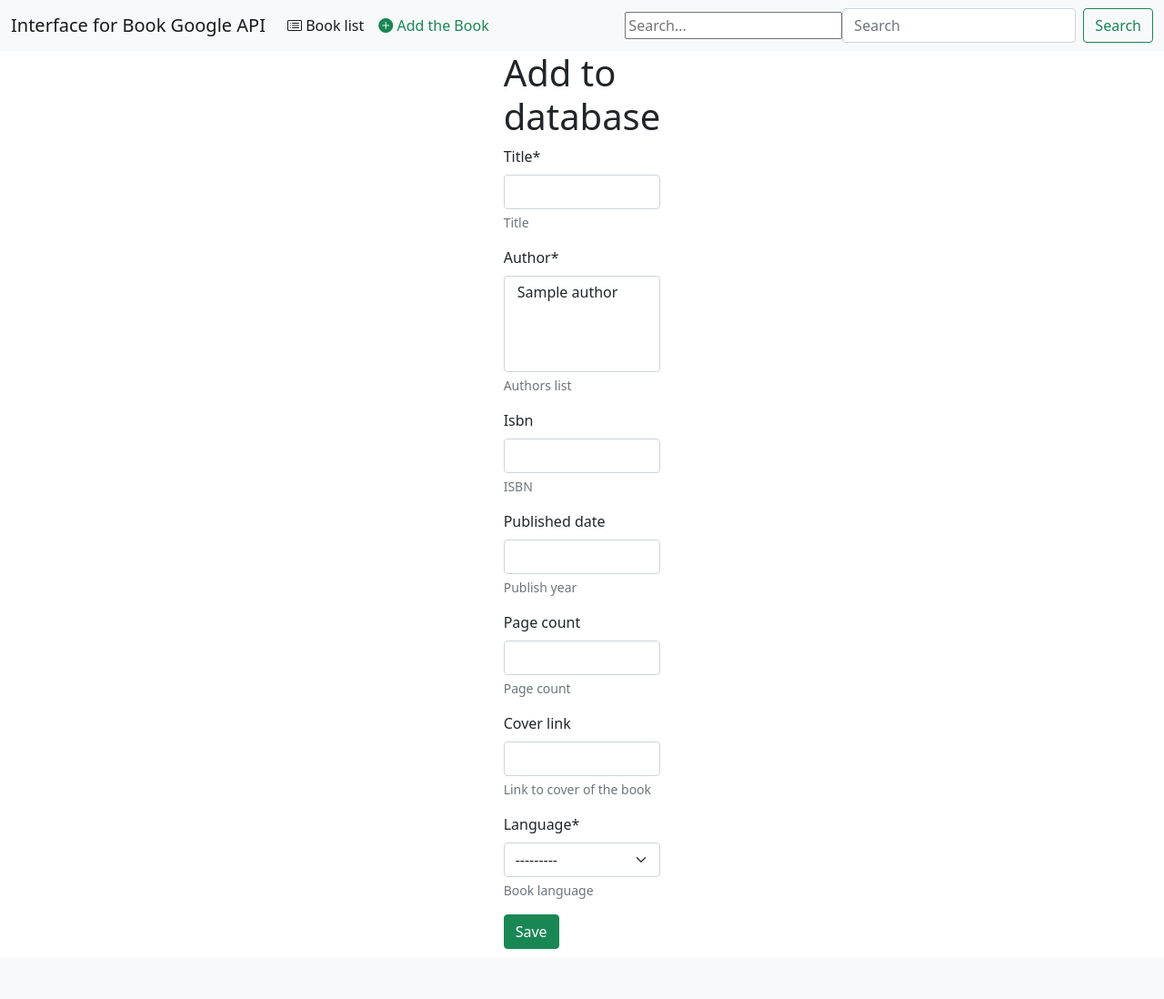
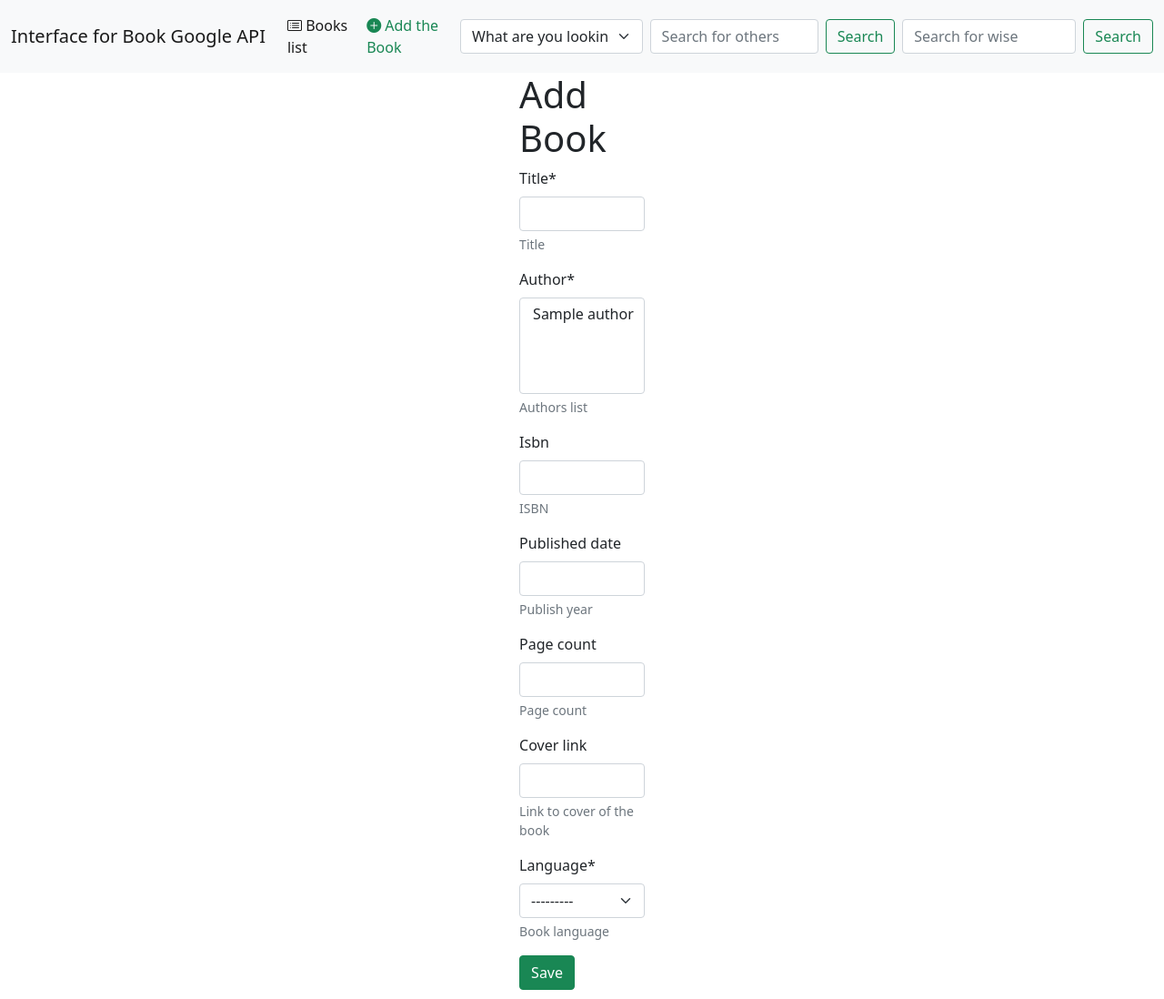
Before and after one commit to LukaszHoszowski/Books_Google_API, a Django app: page /books/add/ in a window 1280 px wide. Shown: the whole page at 91% size. Before the commit the page ends 1043 px from the top, so only its background shows below. Run offline with Django 4.2, Linux system fonts and the light colour scheme; tables that the repository leaves empty hold one stand-in row (values such as "Sample post"); parts of the project's set-up code (start-up, migrations or seed data) failed here and were passed over; some libraries are stand-ins or nearby versions.

Commit message:
BGA_002_Search

```diff
--- a/books/templates/books/book_add_or_edit.html
+++ b/books/templates/books/book_add_or_edit.html
@@ -10,11 +10,11 @@
 
     <div class="container">
         <div class="row">
-            <div class="col-sm">
+            <div class="col-xl">
 
             </div>
-            <div class="col-sm">
-                <h1>Add to database</h1>
+            <div class="col-xl">
+                <h1>Add Book</h1>
                 <form action="" method="post">
                     {% csrf_token %}
                     {{ form | crispy }}
@@ -22,7 +22,7 @@
                     <input type="submit" class='btn btn-success' value="Save">
                 </form>
             </div>
-            <div class="col-sm">
+            <div class="col-xl">
 
             </div>
         </div>
--- a/books/urls.py
+++ b/books/urls.py
@@ -1,6 +1,6 @@
 from django.urls import path
 
-from .views import BooksListView, BookDetailsView, BookOrCreateView
+from .views import BooksListView, BookDetailsView, BookOrCreateView, BookDeleteView
 
 app_name = "books"
 
@@ -9,4 +9,5 @@ urlpatterns = [
     path('<int:pk>/', BookDetailsView.as_view(), name="book_detail"),
     path('add/', BookOrCreateView.as_view(), name="book_add"),
     path('edit/<int:pk>/', BookOrCreateView.as_view(), name="book_edit"),
+    path('delete/<int:pk>/', BookDeleteView.as_view(), name="book_delete"),
 ]
--- a/books/views.py
+++ b/books/views.py
@@ -2,6 +2,7 @@ import operator
 from functools import reduce
 
 from django.db.models import Q
+from django.http import HttpResponseRedirect
 from django.shortcuts import render, redirect
 from django.urls import reverse, reverse_lazy
 from django.views import View
@@ -15,24 +16,37 @@ class BooksListView(ListView):
     model = Book
     template_name = 'books/books.html'
     context_object_name = 'books'
-    paginate_by = 8
+    paginate_by = 4
 
     def get_queryset(self):
         q = self.request.GET.get('q')
-        if q:
-            # books = Book.objects.filter(
-            #     Q(title__icontains=query) | Q(language__icontains=query)
+        option = self.request.GET.get('option')
+
+        books = self.model.objects.select_related().all()
+
+        if q and not option:
+
+            # books_q = books.filter(
+            #     Q(title__icontains=q) | Q(author__name__icontains=q) | Q(language__lang__icontains=q)
             # )
+            books_q = books.filter(title__icontains=q) | \
+                      books.filter(author__name__icontains=q) | \
+                      books.filter(language__lang__icontains=q)
 
-            books = Book.objects.all()
-
-            query = reduce(operator.and_, [Q(author__name__icontains=q) for q in auths])
-            books = Book.objects.filter(query)
-
-            return books
+            return books_q.distinct()
+        elif option:
+            match option:
+                case "title":
+                    return books.filter(title__icontains=q).distinct()
+                case "author":
+                    return books.filter(author__name__icontains=q).distinct()
+                case "language":
+                    return books.filter(language__lang__icontains=q).distinct()
+                case "date":
+                    q = sorted([int(year) for year in q.split('-')])
+                    return books.filter(published_date__gte=q[0], published_date__lte=q[1]).distinct()
 
         return super().get_queryset()
-
 
 
 class BookDetailsView(DetailView):
@@ -78,3 +92,13 @@ class BookOrCreateView(View):
             return redirect('books:books_list')
 
         return render(request, 'books/book_add_or_edit.html', {'form': form})
+
+
+class BookDeleteView(View):
+    def post(self, request, pk):
+        book = Book.objects.get(pk=pk)
+        book.delete()
+        book.save()
+
+        return render(request, 'books/books.html')
+        # return HttpResponseRedirect(request.META.get('HTTP_REFERER', '/'))
--- a/templates/_base.html
+++ b/templates/_base.html
@@ -9,13 +9,18 @@
 
         {% endblock %}
     </title>
+
     <link rel="stylesheet" href="{% static 'css/style.css' %}">
-    <link rel="stylesheet" href="https://cdn.jsdelivr.net/npm/bootstrap@5.1.3/dist/css/bootstrap.min.css"
-          integrity="sha384-1BmE4kWBq78iYhFldvKuhfTAU6auU8tT94WrHftjDbrCEXSU1oBoqyl2QvZ6jIW3" crossorigin="anonymous">
-    <script src="https://cdn.jsdelivr.net/npm/bootstrap@5.1.3/dist/js/bootstrap.min.js"
-            integrity="sha384-QJHtvGhmr9XOIpI6YVutG+2QOK9T+ZnN4kzFN1RtK3zEFEIsxhlmWl5/YESvpZ13"
+    <link href="https://cdn.jsdelivr.net/npm/bootstrap@5.0.2/dist/css/bootstrap.min.css" rel="stylesheet"
+          integrity="sha384-EVSTQN3/azprG1Anm3QDgpJLIm9Nao0Yz1ztcQTwFspd3yD65VohhpuuCOmLASjC" crossorigin="anonymous">
+    <script src="https://cdn.jsdelivr.net/npm/@popperjs/core@2.9.2/dist/umd/popper.min.js"
+            integrity="sha384-IQsoLXl5PILFhosVNubq5LC7Qb9DXgDA9i+tQ8Zj3iwWAwPtgFTxbJ8NT4GN1R8p"
             crossorigin="anonymous"></script>
-    <link rel="stylesheet" href="https://cdn.jsdelivr.net/npm/bootstrap-icons@1.7.2/font/bootstrap-icons.css">
+    <script src="https://cdn.jsdelivr.net/npm/bootstrap@5.0.2/dist/js/bootstrap.min.js"
+            integrity="sha384-cVKIPhGWiC2Al4u+LWgxfKTRIcfu0JTxR+EQDz/bgldoEyl4H0zUF0QKbrJ0EcQF"
+            crossorigin="anonymous"></script>
+    <link rel="stylesheet" href="https://cdn.jsdelivr.net/npm/bootstrap-icons@1.3.0/font/bootstrap-icons.css">
+
 </head>
 <body>
 
@@ -31,7 +36,7 @@
             <ul class="navbar-nav me-auto mb-2 mb-lg-0">
                 <li class="nav-item">
                     <a class="nav-link active" aria-current="page" href="{% url 'books:books_list' %}"><i
-                            class="bi bi-card-list"></i> Book list</a>
+                            class="bi bi-card-list"></i> Books list</a>
                 </li>
 
                 <li class="nav-item">
@@ -40,12 +45,22 @@
                 </li>
             </ul>
 
-            <form action="{% url 'books:books_list' %}" method="get">
-                <input name="q" type="text" placeholder="Search...">
+
+            <form class="d-flex me-2" action="{% url 'books:books_list' %}" method="get">
+                <select class="form-select me-2" aria-label="Search options" name="option">
+                    <option selected>What are you looking for?</option>
+                    <option value="title">Title</option>
+                    <option value="author">Author</option>
+                    <option value="language">Language</option>
+                    <option value="date" data-toggle="tooltip" data-placement="bottom" title="Tooltip on bottom">>Year of publication</option>
+                </select>
+                <input class="form-control me-2" type="search" placeholder="Search for others" aria-label="Search" name="q">
+                <button class="btn btn-outline-success" type="submit">Search</button>
             </form>
 
-            <form class="d-flex">
-                <input class="form-control me-2" type="search" placeholder="Search" aria-label="Search">
+
+            <form class="d-flex" action="{% url 'books:books_list' %}" method="get">
+                <input class="form-control me-2" type="search" placeholder="Search for wise" aria-label="Search" name="q">
                 <button class="btn btn-outline-success" type="submit">Search</button>
             </form>
         </div>
```
Also changed, not shown: books/templates/books/books.html (+18 -3 lines), books/migrations/0001_initial.py, books/migrations/0002_alter_book_published_date.py (deleted), books/migrations/0003_language_alter_book_language.py (deleted), books/migrations/0004_alter_author_name_alter_book_author_and_more.py (deleted).
